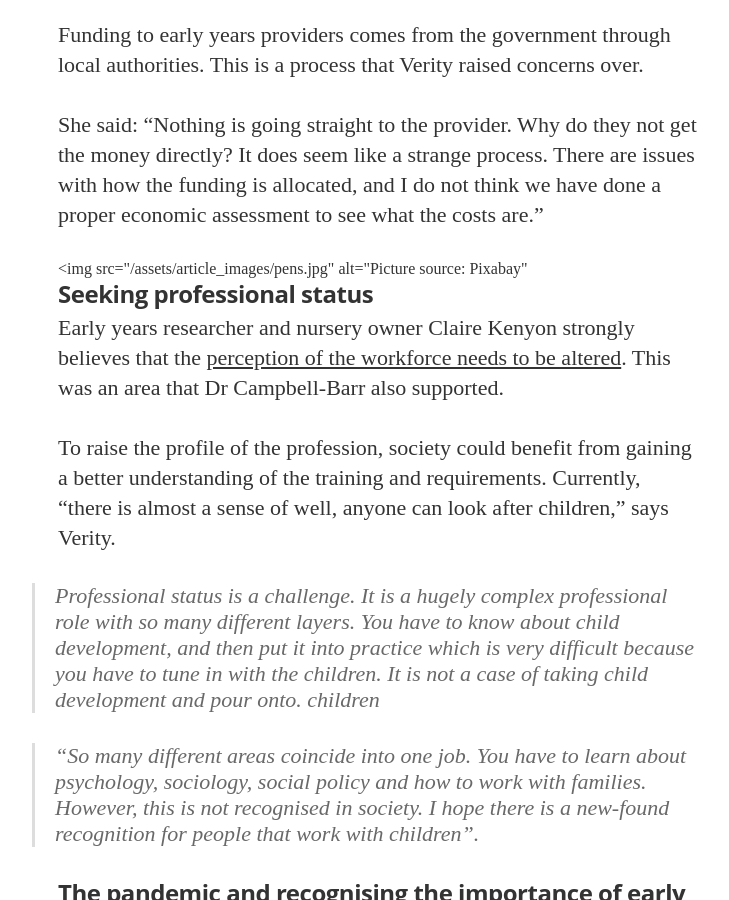
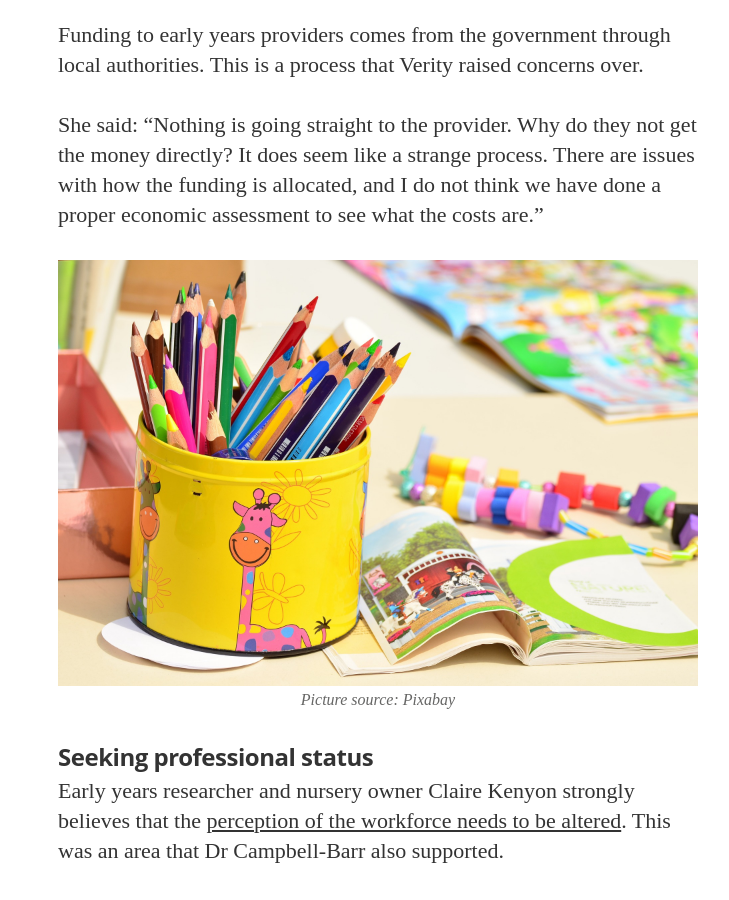
Before and after one commit to GWilloughby99/early-years-project, a Jekyll site: the page built from _posts/2021-07-21-"'The-big-challenge-is-finding-solutions-that-do-not-revolve-around-money'—Dr-Verity-Campbell-Barr-on-assessing-the-challenges-of-improving-early-education".md, in a window 1280 px wide and 900 px high, scrolled down 3360 px. Shown: the whole window, without its empty margins (262-991 px from the left). Built offline with Jekyll 4.4.1, drawn with Linux system fonts in a browser that asks for light colours; nearby versions of some CDN libraries; some web fonts are replaced.

Commit message:
Update 2021-07-21-"'The-big-challenge-is-finding-solutions-that-do-not-revolve-around-money'—Dr-Verity-Campbell-Barr-on-assessing-the-challenges-of-improving-early-education".md

```diff
--- a/_posts/2021-07-21-"'The-big-challenge-is-finding-solutions-that-do-not-revolve-around-money'—Dr-Verity-Campbell-Barr-on-assessing-the-challenges-of-improving-early-education".md
+++ b/_posts/2021-07-21-"'The-big-challenge-is-finding-solutions-that-do-not-revolve-around-money'—Dr-Verity-Campbell-Barr-on-assessing-the-challenges-of-improving-early-education".md
@@ -42,7 +42,7 @@ image2: "/assets/article_images/mobile-crayons.jpg"
 
 <p>She said: “Nothing is going straight to the provider. Why do they not get the money directly? It does seem like a strange process. There are issues with how the funding is allocated, and I do not think we have done a proper economic assessment to see what the costs are.” </p>
 
-  <img src="{{"/assets/article_images/pens.jpg" | reltive_url }}" alt="Picture source: Pixabay"
+ <img src="{{"/assets/article_images/pens.jpg" | reltive_url }}" alt="Picture source: Pixabay">
 
 <h3> Seeking professional status </h3>
 
```
